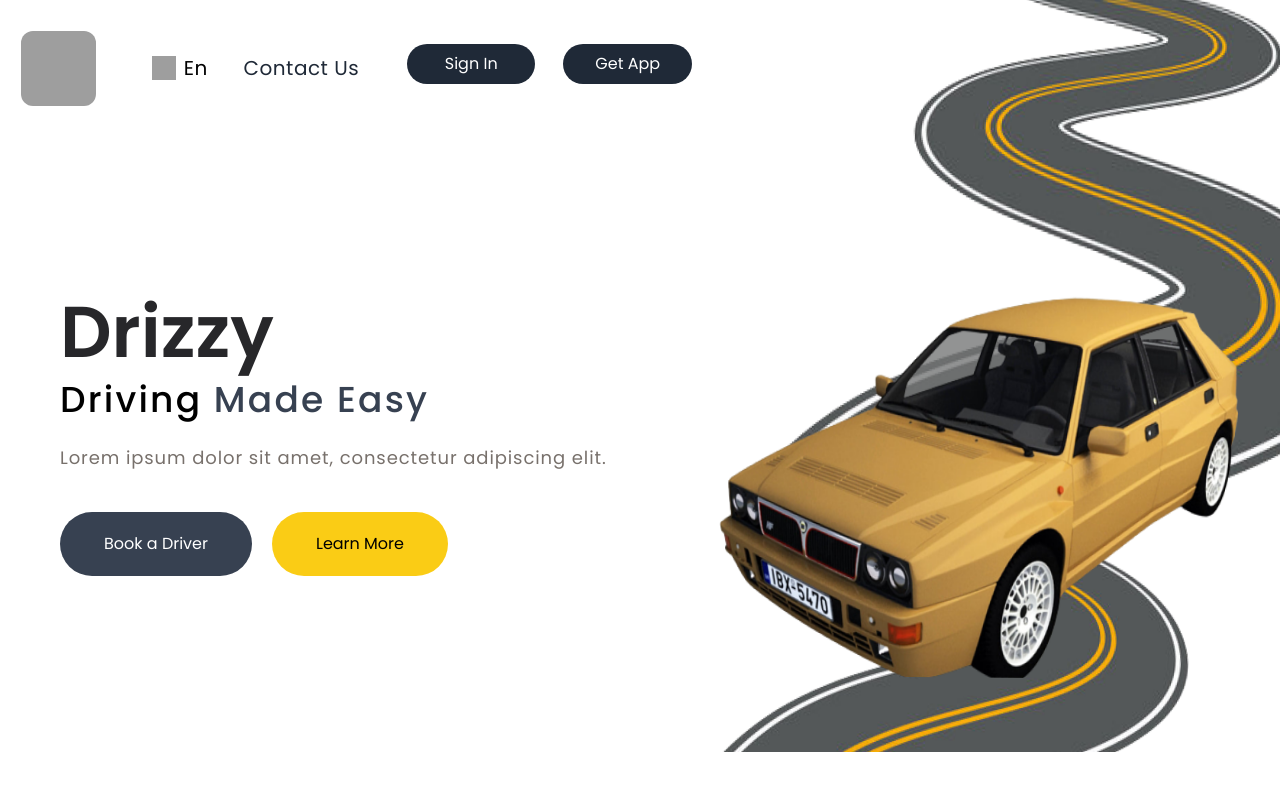
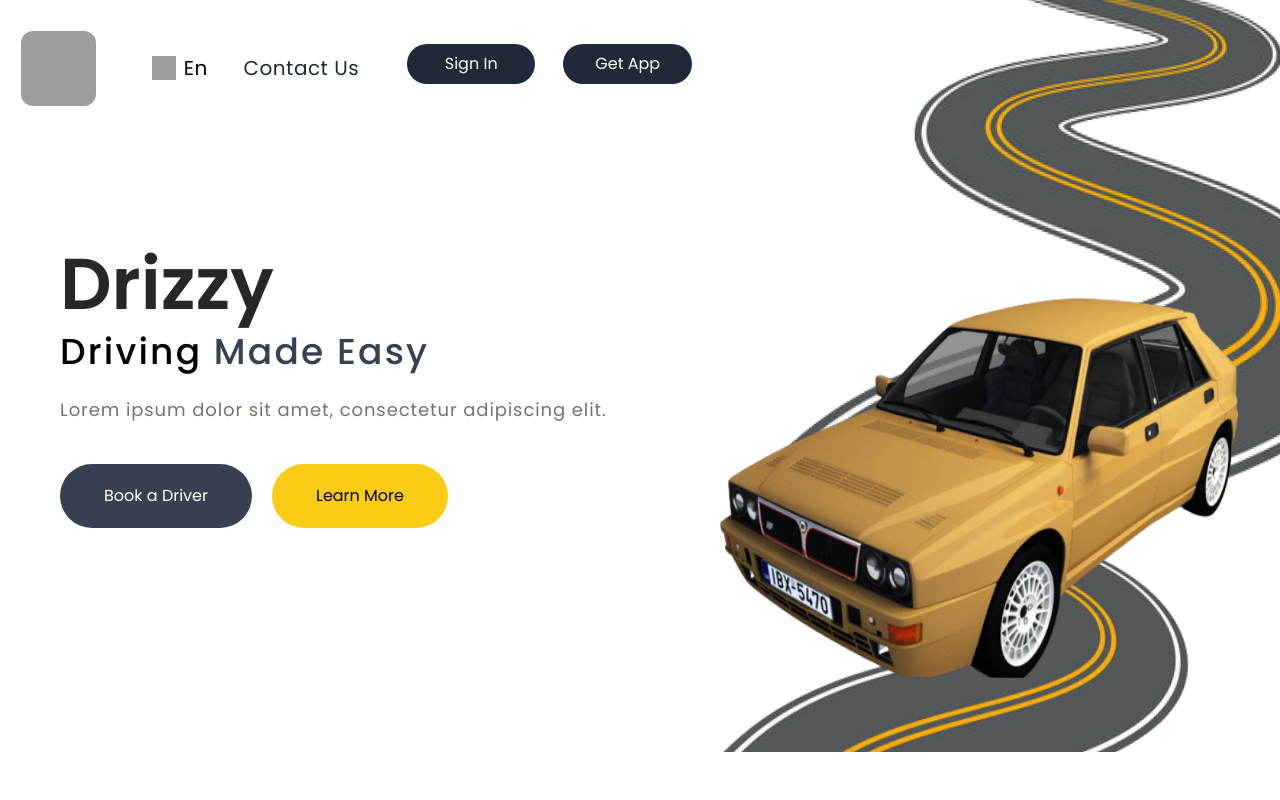
Before and after one commit to Bharat0709/drizzy, a React (Create React App) app: page / in a window 1280 px wide. Shown: the top 800 px of the page. Built offline with nearby package versions, Linux system fonts and the light colour scheme; grey boxes are pictures that could not be loaded.

Commit message:
Bugs/UI Changes

```diff
--- a/src/App.js
+++ b/src/App.js
@@ -1,5 +1,5 @@
 import './App.css';
-import Footer from './components/common/Footer';
+import Footer from './components/common/footer';
 import DownloadApp from './components/downloadApp/DownloadApp';
 import Features from './components/features/Features';
 import TrainersTestimonials from './components/testimonials/TrainersTestimonials';
--- a/src/components/home/Hero.js
+++ b/src/components/home/Hero.js
@@ -43,7 +43,7 @@ function Hero() {
                 </div>
               </div>
             </div>
-            <div className='mt-44 ml-2 text-3xl lg:ml-10 lg:text-7xl font-semibold capitalize text-zinc-800 max-md:mt-10 max-md:max-w-full max-md:text-4xl'>
+            <div className='mt-32 ml-2 text-3xl lg:ml-10 lg:text-7xl font-semibold capitalize text-zinc-800 max-md:mt-10 max-md:max-w-full max-md:text-4xl'>
               Drizzy
             </div>
             <div className='mt-3 ml-2 lg:ml-10 text-left text-2xl lg:text-4xl font-medium text-black tracking-[2.2px] max-md:max-w-full'>
--- a/src/components/testimonials/DriversTestimonials.js
+++ b/src/components/testimonials/DriversTestimonials.js
@@ -5,7 +5,7 @@ function DriversTestimonials() {
   return (
     <div className='flex flex-col items-center px-5 py-10'>
       <div className=' text-2xl m-2 lg:text-4xl text-black'>
-        The widest rnage of Drivers
+        The widest range of Drivers
       </div>
       <div className='text-2xl m-4 lg:text-4xl font-bold tracking-wide text-black max-md:max-w-full'>
         Skilled and dedicarted Drivers
```
